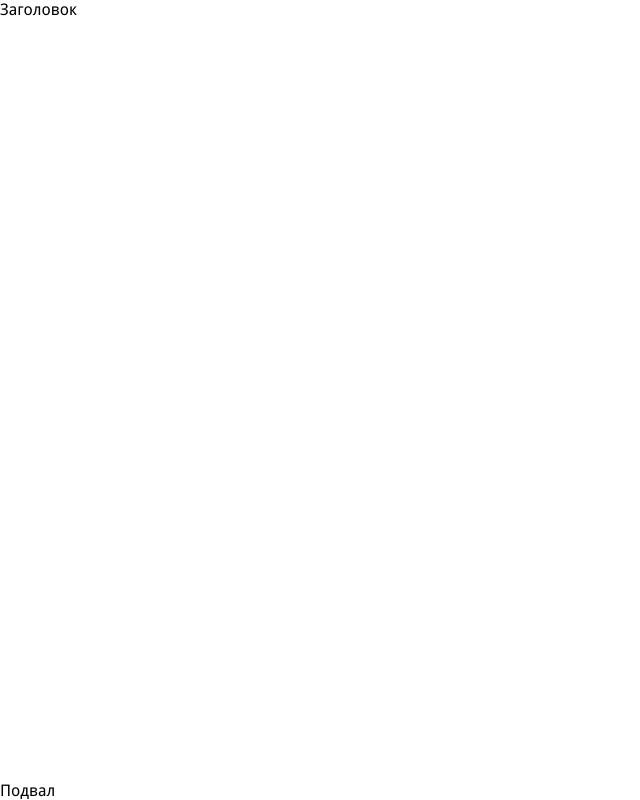
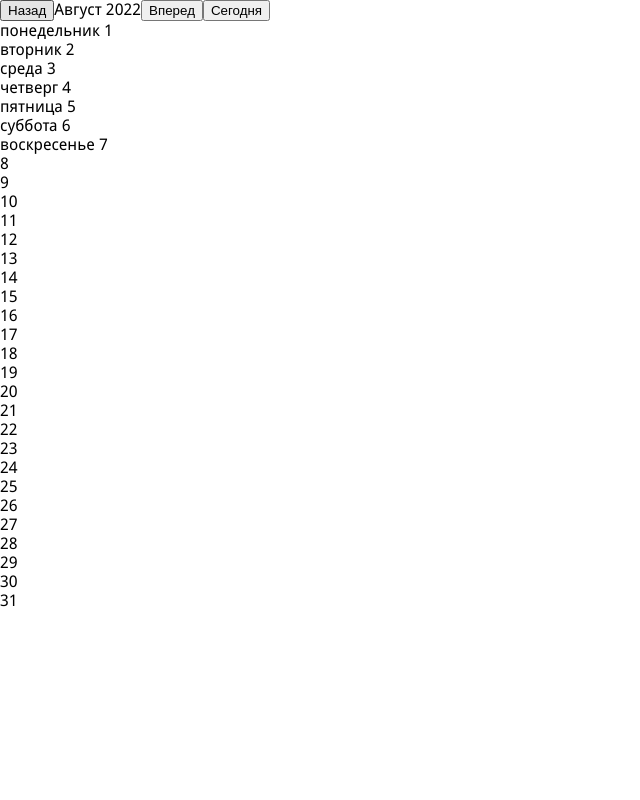
Before and after one commit to KaiZen-prog/calendar-task-manager, a React (Create React App) app: page / in a window 1280 px wide. Shown: the whole page, without its empty margins (0-640 px from the left). Built offline with nearby package versions, Linux system fonts and the light colour scheme.

Commit message:
Инициализация проекта

```diff
--- a/package.json
+++ b/package.json
@@ -1,11 +1,12 @@
 {
   "homepage": ".",
-  "name": "mishka",
+  "name": "calendar",
   "version": "0.1.0",
   "private": true,
   "dependencies": {
     "eslint-config-htmlacademy": "5.0.0",
     "history": "5.2.0",
+    "moment": "2.29.4",
     "node-sass": "6.0.1",
     "prop-types": "15.8.1",
     "react": "17.0.2",
@@ -14,7 +15,7 @@
     "react-router": "6.2.1",
     "react-router-dom": "6.2.1",
     "react-scripts": "4.0.3",
-    "redux": "4.1.2",
+    "redux": "4.0.5",
     "redux-devtools-extension": "2.13.9"
   },
   "scripts": {
--- a/public/index.html
+++ b/public/index.html
@@ -7,7 +7,7 @@
     <link rel="stylesheet" href="fonts.css" as="style">
     <link rel="preload" href="fonts/DroidSansRegular.woff2" as="font" crossorigin="anonymous">
     <link rel="preload" href="fonts/DroidSansBold.woff2" as="font" crossorigin="anonymous">
-    <title>Mishka</title>
+    <title>Calendar</title>
   </head>
   <body>
     <div id="root"></div>
--- a/src/components/app/app.jsx
+++ b/src/components/app/app.jsx
@@ -1,8 +1,6 @@
 import React from 'react';
 import {HashRouter } from 'react-router-dom';
 import Header from '../header/header';
-import Footer from '../footer/footer';
-
 
 const App = () => {
   return (
@@ -11,7 +9,6 @@ const App = () => {
       <Header/>
       <main className="app__main">
       </main>
-      <Footer/>
     </div>
   </HashRouter>
   );
--- a/src/components/footer/footer.jsx
+++ /dev/null
@@ -1,13 +0,0 @@
-import React from 'react';
-
-const Footer = () => {
-  return (
-      <footer className="footer app__footer">
-        Подвал
-      </footer>
-  );
-};
-
-Footer.displayName = 'Footer';
-
-export default Footer;
--- a/src/components/header/header.jsx
+++ b/src/components/header/header.jsx
@@ -1,10 +1,71 @@
 import React from 'react';
+import {useSelector, useDispatch} from 'react-redux';
+import moment from 'moment';
+import {Repeat} from '../../utils/common';
 
 const Header = () => {
+  //Присоединяем Redux
+  const currentDate = useSelector(store => store.currentDate);
+  const dispatch = useDispatch();
+
+  //Получаем moment'ы предыдущего и следующего месяцев
+  const nextMonth = moment(currentDate).add(1, 'month');
+  const prevMonth = moment(currentDate).subtract(1, 'month');
+
+  //Приводим moment к строке требуемого вида
+  const getProperMonthString = (date) => {
+    let dateObj = moment(date).format('MMMM YYYY');
+    return dateObj.replace(dateObj[0], dateObj[0].toUpperCase());
+  };
+
+  //Получаем массив всех дней, содержащихся в месяце date
+  const getDaysArray = (date) => {
+    return Array.from({length: moment(date).daysInMonth()}, (x, i) => moment(date).startOf('month').add(i, 'days'));
+  };
+
+  const currentMonthDays = getDaysArray(currentDate);
+
+  //Если текущий месяц не начинается с понедельника,
+  //то собирем и обрабатываем массив дней из предыдущего месяца: нам нужна последняя неделя, начиная с понедельника
+  let prevMonthDays = [];
+
+  if (currentMonthDays[0].format('dddd') !== 'понедельник') {
+    prevMonthDays = getDaysArray(prevMonth);
+
+    for (let i = prevMonthDays.length - 1; i >= prevMonthDays.length - 6; i--) {
+      if (prevMonthDays[i].format('dddd') === 'понедельник') {
+        prevMonthDays = prevMonthDays.slice(i, prevMonthDays.length);
+        break;
+      }
+    }
+  }
+
+  //Собираем итоговый массив дней, выводящийся на экран
+  const days = prevMonthDays.concat(currentMonthDays);
+
   return (
-      <header className="header app__header">
-        Заголовок
-      </header>
+    <header className="header app__header">
+      <button onClick={() => dispatch({type: 'CHANGE_MONTH', payload: prevMonth})}>
+        Назад
+      </button>
+      {getProperMonthString(currentDate)}
+      <button onClick={() => dispatch({type: 'CHANGE_MONTH', payload: nextMonth})}>
+        Вперед
+      </button>
+      <button onClick={() => dispatch({type: 'CHANGE_MONTH', payload: moment()})}>
+        Сегодня
+      </button>
+      <Repeat numTimes={days.length}>
+        {(i) => <div key={i}>
+          {
+            i < 7
+              ? moment(days[i]).format('dddd D')
+              : moment(days[i]).format('D')
+          }
+        </div>
+        }
+      </Repeat>
+    </header>
   );
 };
 
--- a/src/store/actions/actions.js
+++ b/src/store/actions/actions.js
@@ -1,7 +1,3 @@
 export const ActionType = {
-
+  CHANGE_MONTH: 'CHANGE_MONTH'
 };
-
-export const ActionCreator = {
-
-};
--- a/src/store/reducers/reducer.js
+++ b/src/store/reducers/reducer.js
@@ -1,9 +1,21 @@
-const InitialState = {};
+import moment from 'moment';
+import 'moment/locale/ru';
+import {ActionType} from '../actions/actions';
+import {extend} from '../../utils/common';
 
-const reducer = (state = InitialState, action) => {
+const initialState = {
+  currentDate: moment()
+};
+
+const reducer = (state = initialState, action) => {
   switch (action.type) {
-    default: return state;
+    case ActionType.CHANGE_MONTH:
+      return extend(state, {
+        currentDate: action.payload
+      });
   }
+
+  return state;
 };
 
 export default reducer;
```
